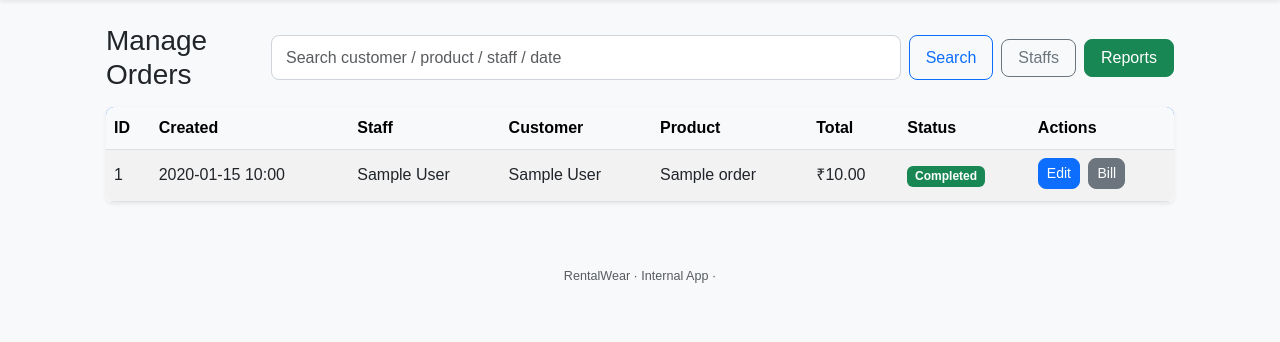
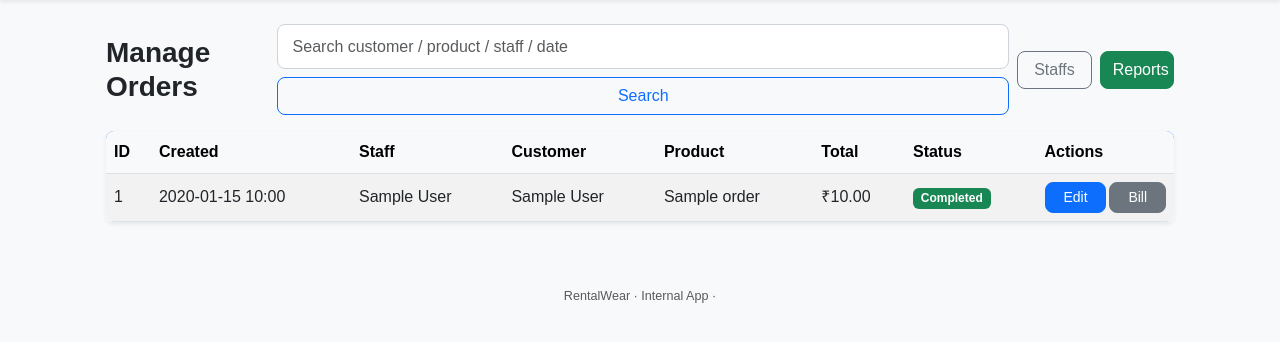
Before and after one commit to rentalhouseneraa-alt/nerarentalhouse, a Flask app: page /admin/orders in a window 1280 px wide. Shown: the part 58-400 px from the top of the page. Run offline with Flask 3, Linux system fonts and the light colour scheme; a user stored in the database is signed in; tables that the repository leaves empty hold one stand-in row (values such as "Sample post").

Commit message:
Update orders.html

```diff
--- a/app/templates/admin/orders.html
+++ b/app/templates/admin/orders.html
@@ -3,29 +3,32 @@
 {% block content %}
 
 <div class="container-fluid px-2 px-md-4">
-  <div class="d-flex flex-column flex-md-row justify-content-between align-items-md-center mb-3">
-    <h3 class="mb-3 mb-md-0 text-center text-md-start">Manage Orders</h3>
 
+  <!-- Header & Controls -->
+  <div class="d-flex flex-column flex-md-row justify-content-between align-items-md-center mb-3 text-center text-md-start">
+    <h3 class="mb-3 mb-md-0 fw-semibold">Manage Orders</h3>
+
+    <!-- Search + Buttons -->
     <div class="d-flex flex-column flex-sm-row align-items-stretch align-items-sm-center justify-content-center justify-content-md-end w-100 w-md-auto gap-2">
-      <form class="d-flex flex-grow-1 flex-sm-row flex-wrap gap-2" method="get" action="{{ url_for('main.admin_orders') }}">
-        <div class="flex-grow-1">
-          <input class="form-control" type="search" name="q"
-                 placeholder="Search customer / product / staff / date"
-                 value="{{ request.args.get('q','') }}">
-        </div>
-        <button class="btn btn-outline-primary px-3" type="submit">Search</button>
+      <form class="d-flex flex-column flex-sm-row flex-wrap gap-2 w-100" method="get" action="{{ url_for('main.admin_orders') }}">
+        <input class="form-control flex-grow-1" type="search" name="q"
+               placeholder="Search customer / product / staff / date"
+               value="{{ request.args.get('q','') }}">
+        <button class="btn btn-outline-primary w-100 w-sm-auto" type="submit">Search</button>
       </form>
-      <div class="d-flex flex-sm-row flex-wrap justify-content-center gap-2">
-        <a href="{{ url_for('main.admin_staffs') }}" class="btn btn-outline-secondary px-3">Staffs</a>
-        <a href="{{ url_for('main.admin_reports') }}" class="btn btn-success px-3">Reports</a>
+
+      <div class="d-flex flex-sm-row flex-column gap-2 justify-content-center">
+        <a href="{{ url_for('main.admin_staffs') }}" class="btn btn-outline-secondary w-100 w-sm-auto">Staffs</a>
+        <a href="{{ url_for('main.admin_reports') }}" class="btn btn-success w-100 w-sm-auto">Reports</a>
       </div>
     </div>
   </div>
 
+  <!-- Table -->
   <div class="table-responsive shadow-sm rounded">
     <table class="table table-striped table-hover align-middle mb-0">
       <thead class="table-light">
-        <tr>
+        <tr class="text-nowrap">
           <th>ID</th>
           <th>Created</th>
           <th>Staff</th>
@@ -43,7 +46,7 @@
           <td>{{ order.created_at.strftime('%Y-%m-%d %H:%M') if order.created_at else '-' }}</td>
           <td>{{ order.staff.full_name if order.staff and order.staff.full_name else (order.staff.username if order.staff else '-') }}</td>
           <td>{{ order.customer.name if order.customer else '-' }}</td>
-          <td>{{ order.product_name }}</td>
+          <td class="text-wrap">{{ order.product_name }}</td>
           <td>₹{{ "%.2f"|format(order.total_amount or (order.price * order.quantity)) }}</td>
           <td>
             {% if order.status == 'canceled' %}
@@ -57,8 +60,10 @@
             {% endif %}
           </td>
           <td class="text-nowrap">
-            <a class="btn btn-sm btn-primary me-1 mb-1" href="{{ url_for('main.admin_edit_order', order_id=order.id) }}">Edit</a>
-            <a class="btn btn-sm btn-secondary mb-1" href="{{ url_for('main.admin_bill', order_id=order.id) }}" target="_blank">Bill</a>
+            <div class="btn-group d-flex flex-wrap gap-1">
+              <a class="btn btn-sm btn-primary" href="{{ url_for('main.admin_edit_order', order_id=order.id) }}">Edit</a>
+              <a class="btn btn-sm btn-secondary" href="{{ url_for('main.admin_bill', order_id=order.id) }}" target="_blank">Bill</a>
+            </div>
           </td>
         </tr>
         {% endfor %}
```
